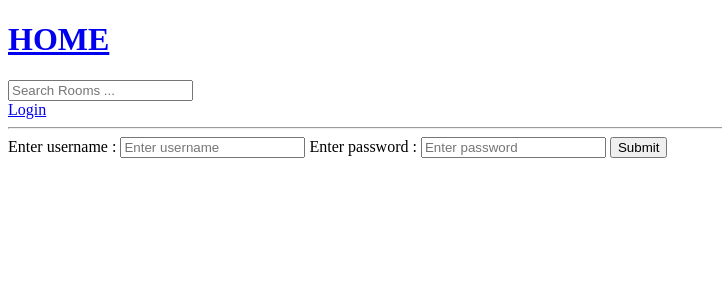
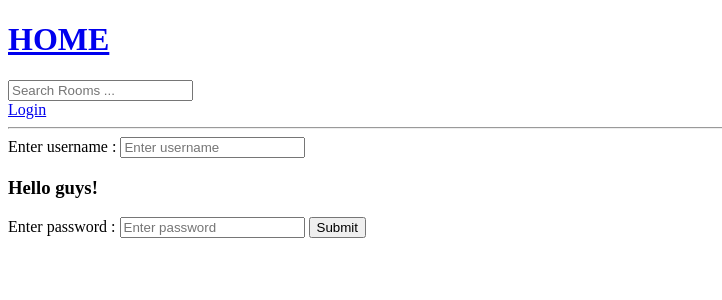
Before and after one commit to anfanite396/StudyBuddy, a Django app: page /login/ in a window 1280 px wide. Shown: the top 300 px of the page, without its empty margins (0-722 px from the left). Run offline with Django 3.2, Linux system fonts and the light colour scheme.

Commit message:
branch change

```diff
--- a/project1/app1/templates/app1/login_register.html
+++ b/project1/app1/templates/app1/login_register.html
@@ -5,7 +5,7 @@
         {%csrf_token%}
         <label for="username">Enter username : </label>
         <input type="text" name="username" placeholder="Enter username" />
-
+        <h3>Hello guys!</h3>
         <label for="password"> Enter password : </label>
         <input type="password" name="password" placeholder="Enter password" />
 
```
